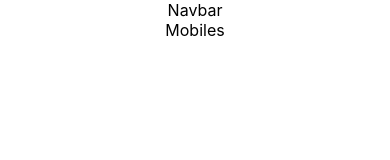
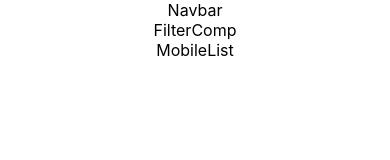
Before and after one commit to AmitKuMaurya/aberrant-texture-2801, a React (Create React App) app: page / in a window 390 px wide. Shown: the top 160 px of the page. Built offline with nearby package versions, Linux system fonts and the light colour scheme.

Commit message:
add mobile List

```diff
--- /dev/null
+++ b/src/Components/FilterComp.jsx
@@ -0,0 +1,9 @@
+import React from 'react'
+
+const FilterComp = () => {
+  return (
+    <div>FilterComp</div>
+  )
+}
+
+export default FilterComp
--- /dev/null
+++ b/src/Components/MobileList.jsx
@@ -0,0 +1,9 @@
+import React from 'react'
+
+const MobileList = () => {
+  return (
+    <div>MobileList</div>
+  )
+}
+
+export default MobileList
--- a/src/Pages/Mobiles.jsx
+++ b/src/Pages/Mobiles.jsx
@@ -1,9 +1,14 @@
-import React from 'react'
+import React from "react";
+import FilterComp from "../Components/FilterComp";
+import MobileList from "../Components/MobileList";
 
 const Mobiles = () => {
   return (
-    <div>Mobiles</div>
-  )
-}
+    <div>
+      <FilterComp />
+      <MobileList />
+    </div>
+  );
+};
 
-export default Mobiles
+export default Mobiles;
```
